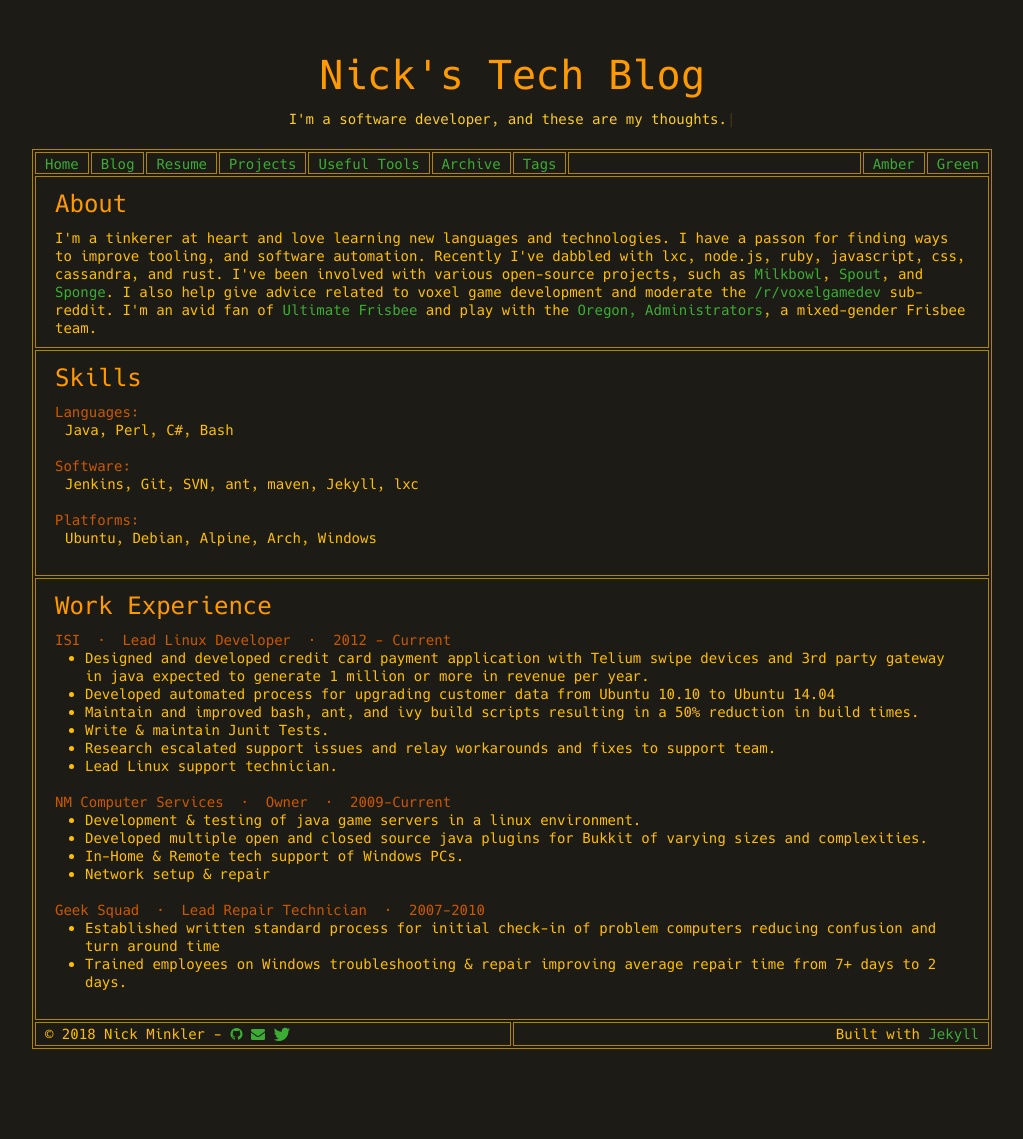
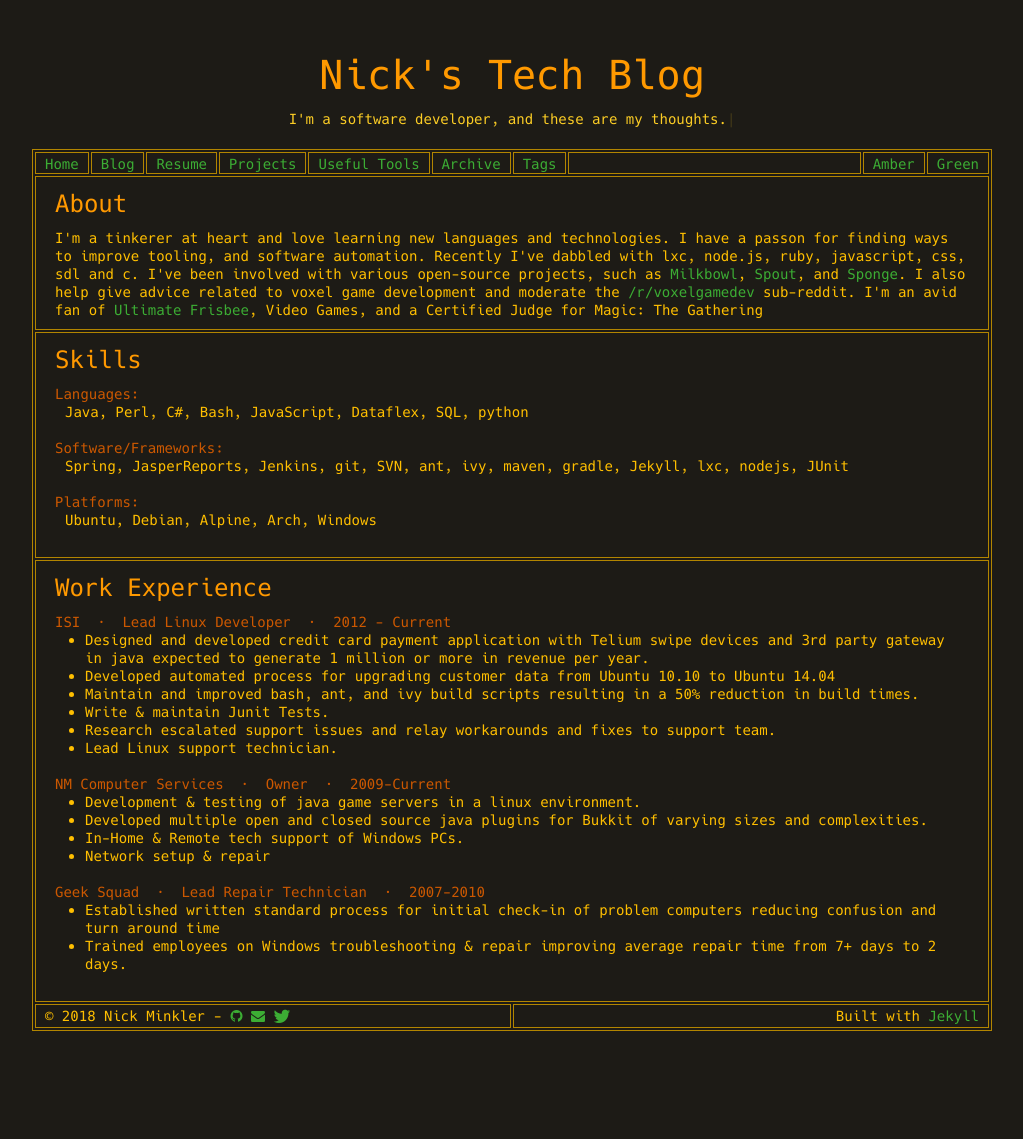
Before and after one commit to Sleaker/sleaker.github.io, a Jekyll site: the page built from resume.html, in a window 1280 px wide. Shown: the whole page, without its empty margins (128-1151 px from the left). Built offline with Jekyll 4.4.1, drawn with Linux system fonts in a browser that asks for light colours; comment, search, counter and statistics services are not loaded.

Commit message:
update vault project info. add a header to the project page. update resume page.

```diff
--- a/resume.html
+++ b/resume.html
@@ -6,7 +6,7 @@ layout: default
 <tr><td>
   <div class="padded">
       <h2>About</h2>
-      <p>I'm a tinkerer at heart and love learning new languages and technologies. I have a passon for finding ways to improve tooling, and software automation. Recently I've dabbled with lxc, node.js, ruby, javascript, css, cassandra, and rust. I've been involved with various open-source projects, such as <a href="https://www.github.com/Milkbowl">Milkbowl</a>, <a href="https://www.github.com/SpoutDev">Spout</a>, and <a href="https://www.github.com/SpongePowered/">Sponge</a>. I also help give advice related to voxel game development and moderate the <a href="http://www.reddit.com/r/voxelgamedev">/r/voxelgamedev</a> sub-reddit.  I'm an avid fan of <a href="http://www.usaultimate.org">Ultimate Frisbee</a> and play with the <a href="https://twitter.com/admitators">Oregon, Administrators</a>, a mixed-gender Frisbee team.</p>
+      <p>I'm a tinkerer at heart and love learning new languages and technologies. I have a passon for finding ways to improve tooling, and software automation. Recently I've dabbled with lxc, node.js, ruby, javascript, css, sdl and c. I've been involved with various open-source projects, such as <a href="https://www.github.com/Milkbowl">Milkbowl</a>, <a href="https://www.github.com/SpoutDev">Spout</a>, and <a href="https://www.github.com/SpongePowered/">Sponge</a>. I also help give advice related to voxel game development and moderate the <a href="http://www.reddit.com/r/voxelgamedev">/r/voxelgamedev</a> sub-reddit.  I'm an avid fan of <a href="http://www.usaultimate.org">Ultimate Frisbee</a>, Video Games, and a Certified Judge for Magic: The Gathering</p>
       <p>
   </div>
 </td>
@@ -16,9 +16,9 @@ layout: default
     <div class="padded">
       <h2>Skills</h2>
       <h3 class="resume">Languages:</h3>
-        <p class="list">Java, Perl, C#, Bash</p>
-      <h3 class="resume">Software:</h3>
-        <p class="list">Jenkins, Git, SVN, ant, maven, Jekyll, lxc</p>
+        <p class="list">Java, Perl, C#, Bash, JavaScript, Dataflex, SQL, python</p>
+      <h3 class="resume">Software/Frameworks:</h3>
+        <p class="list">Spring, JasperReports, Jenkins, git, SVN, ant, ivy, maven, gradle, Jekyll, lxc, nodejs, JUnit</p>
       <h3 class="resume">Platforms:</h3>
         <p class="list">Ubuntu, Debian, Alpine, Arch, Windows</p>
     </div>
```
Also changed, not shown: _projects/vault.md (+2 -1 lines), projects.html (+8 -1 lines).
